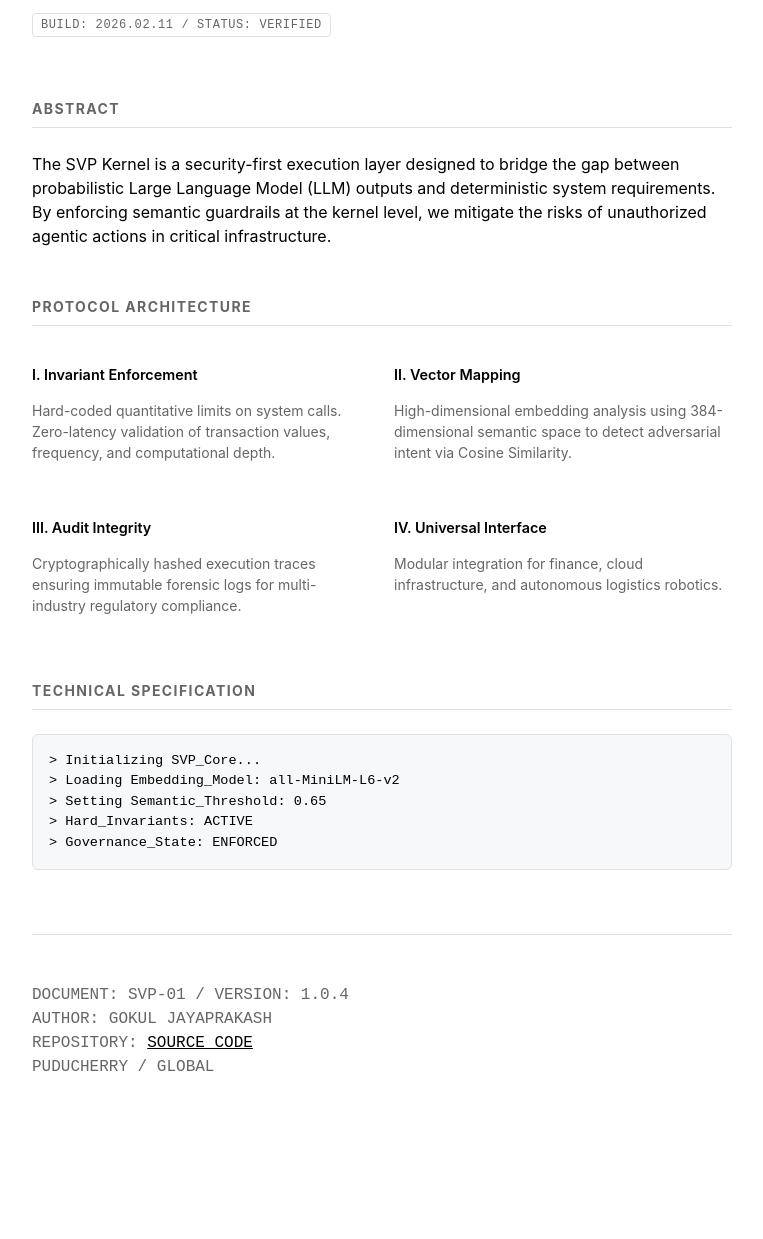
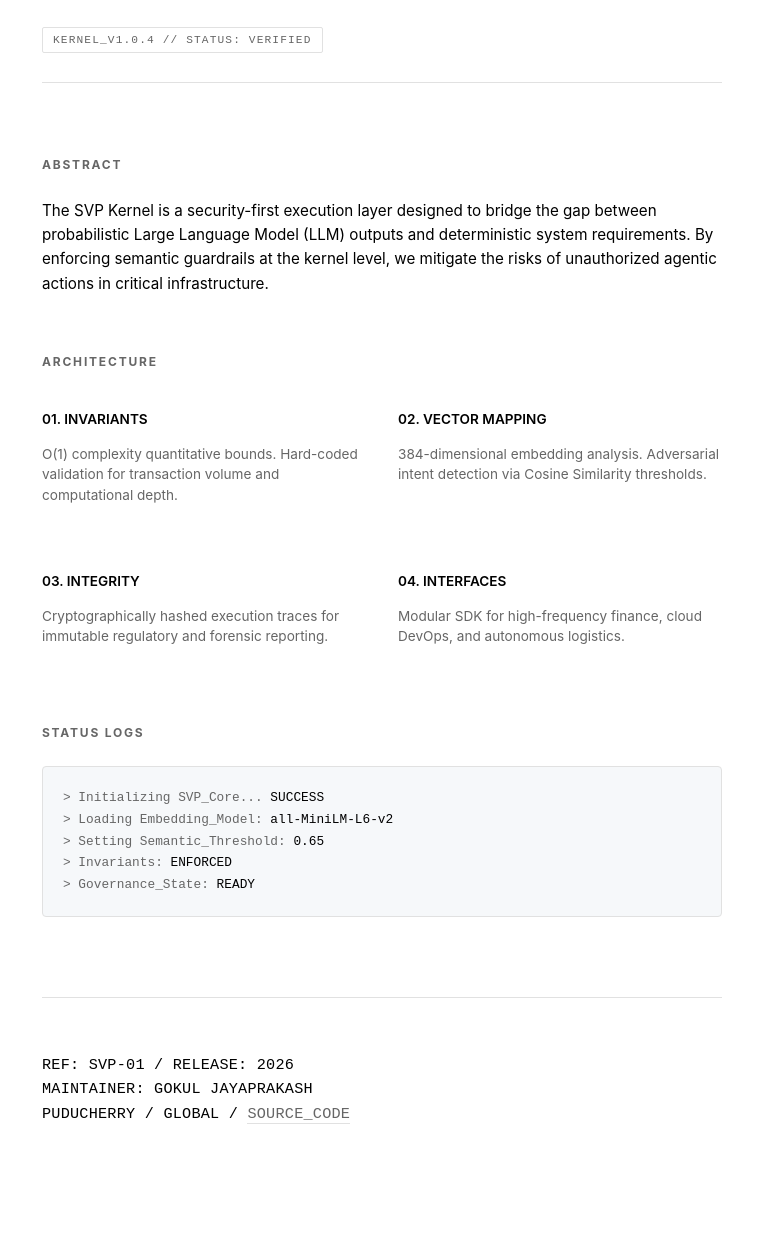
Before and after one commit to gokuljayaprakash8/SVP-Semantic-Vector-Protocol-KERNEL, a plain HTML site: page index.html in a window 1280 px wide. Shown: the part 186-1425 px from the top of the page, without its empty margins (258-1021 px from the left). Before the commit the page ends 1361 px from the top, so only its background shows below. Drawn offline with Linux system fonts and the light colour scheme.

Commit message:
Update index.html
Academic Structure: SVP Kernel

```diff
--- a/index.html
+++ b/index.html
@@ -3,7 +3,16 @@
 <head>
     <meta charset="UTF-8">
     <meta name="viewport" content="width=device-width, initial-scale=1.0">
+
     <title>SVP Protocol | Semantic Vector Governance</title>
+    <meta name="title" content="SVP Protocol | Semantic Vector Governance">
+    <meta name="description" content="Deterministic Semantic Governance layer for Autonomous Agentic Systems. Mitigating risks in critical infrastructure.">
+
+    <meta property="og:type" content="website">
+    <meta property="og:url" content="https://gokuljayaprakash8.github.io/SVP-Semantic-Vector-Protocol-KERNEL/">
+    <meta property="og:title" content="SVP Protocol | Semantic Vector Governance">
+    <meta property="og:description" content="Deterministic execution layer for bridging probabilistic LLM outputs and deterministic system requirements.">
+
     <style>
         :root {
             --bg: #ffffff;
@@ -11,70 +20,74 @@
             --muted: #666666;
             --border: #e1e1e1;
             --code-bg: #f6f8fa;
+            --accent: #0070f3;
         }
         @media (prefers-color-scheme: dark) {
             :root {
                 --bg: #000000;
                 --text: #ffffff;
                 --muted: #a1a1a1;
-                --border: #333333;
-                --code-bg: #1a1a1a;
+                --border: #222222;
+                --code-bg: #0a0a0a;
             }
         }
         body {
             font-family: -apple-system, "SF Pro Display", "Inter", sans-serif;
             background-color: var(--bg);
             color: var(--text);
-            line-height: 1.5;
+            line-height: 1.6; /* Increased for readability */
             margin: 0;
             padding: 0;
             display: flex;
             justify-content: center;
+            -webkit-font-smoothing: antialiased;
         }
         .container {
-            max-width: 700px;
+            max-width: 680px;
             width: 100%;
-            padding: 80px 24px;
+            padding: 100px 24px;
         }
         header {
-            margin-bottom: 64px;
+            margin-bottom: 72px;
+            border-bottom: 1px solid var(--border);
+            padding-bottom: 32px;
         }
         h1 {
-            font-size: 1.5rem;
+            font-size: 1.25rem;
             font-weight: 600;
-            letter-spacing: -0.02em;
-            margin-bottom: 8px;
+            letter-spacing: 0.05em; /* Elite spacing */
+            margin-bottom: 12px;
+            text-transform: uppercase;
         }
         .status-badge {
-            font-family: "SF Mono", "Roboto Mono", monospace;
-            font-size: 0.75rem;
-            text-transform: uppercase;
-            letter-spacing: 0.05em;
-            color: var(--muted);
-            border: 1px solid var(--border);
-            padding: 4px 8px;
-            border-radius: 4px;
-        }
-        section {
-            margin-bottom: 48px;
-        }
-        h2 {
-            font-size: 0.875rem;
+            font-family: "SF Mono", monospace;
+            font-size: 0.7rem;
             text-transform: uppercase;
             letter-spacing: 0.1em;
             color: var(--muted);
+            border: 1px solid var(--border);
+            padding: 6px 10px;
+            border-radius: 2px;
+        }
+        section {
+            margin-bottom: 56px;
+        }
+        h2 {
+            font-size: 0.75rem;
+            text-transform: uppercase;
+            letter-spacing: 0.15em;
+            color: var(--muted);
             margin-bottom: 24px;
-            border-bottom: 1px solid var(--border);
-            padding-bottom: 8px;
         }
         p {
-            font-size: 1rem;
-            margin-bottom: 16px;
+            font-size: 0.95rem;
+            margin-bottom: 20px;
+            color: var(--text);
         }
         .spec-grid {
             display: grid;
             grid-template-columns: 1fr;
-            gap: 24px;
+            gap: 32px;
         }
         @media (min-width: 600px) {
             .spec-grid {
@@ -82,41 +95,59 @@
             }
         }
         .spec-item h3 {
-            font-size: 0.9rem;
+            font-size: 0.85rem;
             font-weight: 600;
             margin-bottom: 8px;
+            text-transform: uppercase;
         }
         .spec-item p {
-            font-size: 0.875rem;
+            font-size: 0.85rem;
+            color: var(--muted);
+            line-height: 1.5;
+        }
+        .code-block {
+            font-family: "SF Mono", "Fira Code", monospace;
+            background: var(--code-bg);
+            padding: 20px;
+            border-radius: 4px;
+            font-size: 0.8rem;
+            line-height: 1.7;
+            overflow-x: auto;
+            border: 1px solid var(--border);
             color: var(--muted);
         }
-        .code-block {
-            font-family: "SF Mono", monospace;
-            background: var(--code-bg);
-            padding: 16px;
-            border-radius: 6px;
-            font-size: 0.85rem;
-            overflow-x: auto;
-            border: 1px solid var(--border);
+        .code-block span {
+            color: var(--text);
+            font-weight: 500;
         }
         footer {
-            margin-top: 64px;
-            padding-top: 32px;
+            margin-top: 80px;
+            padding-top: 40px;
             border-top: 1px solid var(--border);
-            font-size: 0.75rem;
+            font-size: 0.7rem;
             color: var(--muted);
             font-family: "SF Mono", monospace;
+            letter-spacing: 0.02em;
         }
-        a { color: var(--text); text-decoration: underline; }
+        a {
+            color: var(--muted);
+            text-decoration: none;
+            border-bottom: 1px solid var(--border);
+            transition: color 0.2s, border-color 0.2s;
+        }
+        a:hover {
+            color: var(--text);
+            border-bottom-color: var(--text);
+        }
     </style>
 </head>
 <body>
 
 <div class="container">
     <header>
-        <h1>SVP KERNEL</h1>
-        <p style="color: var(--muted); margin-bottom: 24px;">Deterministic Semantic Governance for Autonomous Agentic Systems.</p>
-        <span class="status-badge">Build: 2026.02.11 / Status: Verified</span>
+        <h1>SVP Kernel</h1>
+        <p style="color: var(--muted); font-size: 0.9rem; margin-bottom: 28px;">Deterministic Semantic Governance for Autonomous Agentic Systems.</p>
+        <span class="status-badge">Kernel_v1.0.4 // Status: Verified</span>
     </header>
 
     <section>
@@ -127,44 +158,43 @@
     </section>
 
     <section>
-        <h2>Protocol Architecture</h2>
+        <h2>Architecture</h2>
         <div class="spec-grid">
             <div class="spec-item">
-                <h3>I. Invariant Enforcement</h3>
-                <p>Hard-coded quantitative limits on system calls. Zero-latency validation of transaction values, frequency, and computational depth.</p>
+                <h3>01. Invariants</h3>
+                <p>O(1) complexity quantitative bounds. Hard-coded validation for transaction volume and computational depth.</p>
             </div>
             <div class="spec-item">
-                <h3>II. Vector Mapping</h3>
-                <p>High-dimensional embedding analysis using 384-dimensional semantic space to detect adversarial intent via Cosine Similarity.</p>
+                <h3>02. Vector Mapping</h3>
+                <p>384-dimensional embedding analysis. Adversarial intent detection via Cosine Similarity thresholds.</p>
             </div>
             <div class="spec-item">
-                <h3>III. Audit Integrity</h3>
-                <p>Cryptographically hashed execution traces ensuring immutable forensic logs for multi-industry regulatory compliance.</p>
+                <h3>03. Integrity</h3>
+                <p>Cryptographically hashed execution traces for immutable regulatory and forensic reporting.</p>
             </div>
             <div class="spec-item">
-                <h3>IV. Universal Interface</h3>
-                <p>Modular integration for finance, cloud infrastructure, and autonomous logistics robotics.</p>
+                <h3>04. Interfaces</h3>
+                <p>Modular SDK for high-frequency finance, cloud DevOps, and autonomous logistics.</p>
             </div>
         </div>
     </section>
 
     <section>
-        <h2>Technical Specification</h2>
+        <h2>Status Logs</h2>
         <div class="code-block">
-            > Initializing SVP_Core...<br>
-            > Loading Embedding_Model: all-MiniLM-L6-v2<br>
-            > Setting Semantic_Threshold: 0.65<br>
-            > Hard_Invariants: ACTIVE<br>
-            > Governance_State: ENFORCED
+            > Initializing SVP_Core... <span>SUCCESS</span><br>
+            > Loading Embedding_Model: <span>all-MiniLM-L6-v2</span><br>
+            > Setting Semantic_Threshold: <span>0.65</span><br>
+            > Invariants: <span>ENFORCED</span><br>
+            > Governance_State: <span>READY</span>
         </div>
     </section>
 
     <footer>
         <p>
-            DOCUMENT: SVP-01 / VERSION: 1.0.4<br>
-            AUTHOR: GOKUL JAYAPRAKASH<br>
-            REPOSITORY: <a href="https://github.com/gokuljayaprakash8/SVP-Semantic-Vector-Protocol-KERNEL">SOURCE_CODE</a><br>
-            PUDUCHERRY / GLOBAL
+            REF: SVP-01 / RELEASE: 2026<br>
+            MAINTAINER: GOKUL JAYAPRAKASH<br>
+            PUDUCHERRY / GLOBAL / <a href="https://github.com/gokuljayaprakash8/SVP-Semantic-Vector-Protocol-KERNEL">SOURCE_CODE</a>
         </p>
     </footer>
 </div>
```
